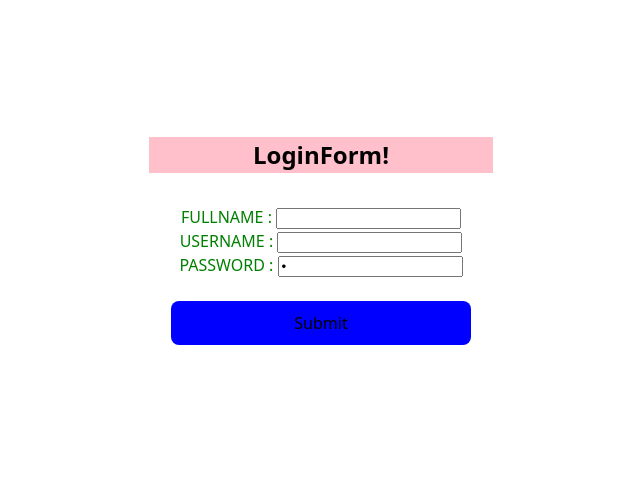
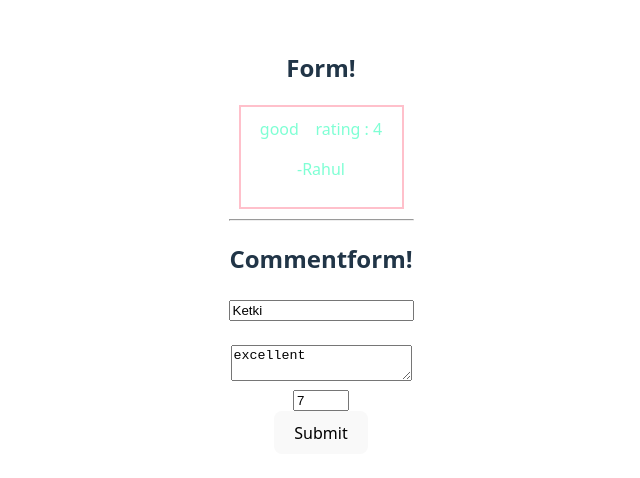
Before and after one commit to NishaGadave1/ReactjsProjects, a React (Vite) app in the folder code1/: page / in a window 1280 px wide. Shown: the part 158-636 px from the top of the page, without its empty margins (319-959 px from the left). Built offline with nearby package versions, Linux system fonts and the light colour scheme.

Commit message:
feedback form project has added

```diff
--- a/code1/src/App.jsx
+++ b/code1/src/App.jsx
@@ -1,9 +1,10 @@
 
 import './App.css'
-import Loginform from './LoginForm'
+// import Loginform from './LoginForm'
 // import Ludogame from './Ludogame'
 // import Counter from './Counter'
 // import Joker from './Joker'
+import Form from './Form'
 function App() {
 
   return (
@@ -11,7 +12,8 @@ function App() {
       {/* <Ludogame/> */}
       {/* <Counter/> */}
       {/* <Joker/> */}
-      <Loginform/>
+      {/* <Loginform/> */}
+      <Form/>
     </>
   )
 }
--- /dev/null
+++ b/code1/src/Commentform.jsx
@@ -0,0 +1,46 @@
+import { useState } from "react"
+
+export default function Commentform({newComment})
+{
+    let[comment , setComment] = useState({
+        username : "Ketki",
+        remark : "excellent",
+        rating : 7
+    });
+
+    function handleDefault(event)
+    {
+     event.preventDefault();
+     console.log(comment)
+     newComment(comment)
+    }
+
+    function handleSubmit(event)
+    {
+     let fieldName = event.target.name;
+     let newVal = event.target.value;
+     setComment((currVal) =>{
+      currVal[fieldName] = newVal;
+      return{...currVal}
+     })
+    }
+
+    return(
+        <>
+        <h2> Commentform! </h2>
+        <form onSubmit={handleDefault}>
+            <input placeholder="Enter username" type="text" name="username"
+            value={comment.username} onChange={handleSubmit}/>
+            <br></br>
+            <br></br>
+            <textarea placeholder="Enter remark" type="text" name="remark"
+            value={comment.remark} onChange={handleSubmit}/>
+            <br></br>
+            <input placeholder="rating" min={2} max={10} type="number" name="rating"
+            value={comment.rating} onChange={handleSubmit}/>
+            <br></br>
+            <button onClick={handleSubmit}> Submit </button>
+        </form>
+        </>
+    )
+}
--- /dev/null
+++ b/code1/src/Form.css
@@ -0,0 +1,6 @@
+.myForm{
+    border: 2px solid pink;
+    color: aquamarine;
+    padding: 10px;
+    margin: 10px;
+}
--- /dev/null
+++ b/code1/src/Form.jsx
@@ -0,0 +1,43 @@
+import { useState } from "react"
+import "./Form.css"
+import Commentform from "./Commentform";
+export default function Form()
+{
+    let[form , setForm] = useState([{
+        username : "Rahul",
+        remark : "good",
+        rating : 4
+    }])
+
+    function handleDefault(event)
+    {
+     event.preventDefault();
+    }
+
+    let addNewComment =(myComment) => {
+      setForm((currVal) => {
+       return [...currVal , myComment]
+      })
+    }
+
+    return(
+        <>
+        <h2> Form! </h2>
+        <div>
+        { form.map((cmt, idx) => (
+        <div className="myForm" key={idx}>
+        <form onSubmit={handleDefault}>
+            <span> {cmt.remark}</span>
+            &nbsp;
+            &nbsp;
+            <span> rating : {cmt.rating}</span>
+            <p> -{cmt.username}</p>
+        </form>
+        </div>))
+        }
+        </div>
+        <hr></hr>
+        <Commentform newComment={addNewComment}/>
+        </>
+    )
+}
```
